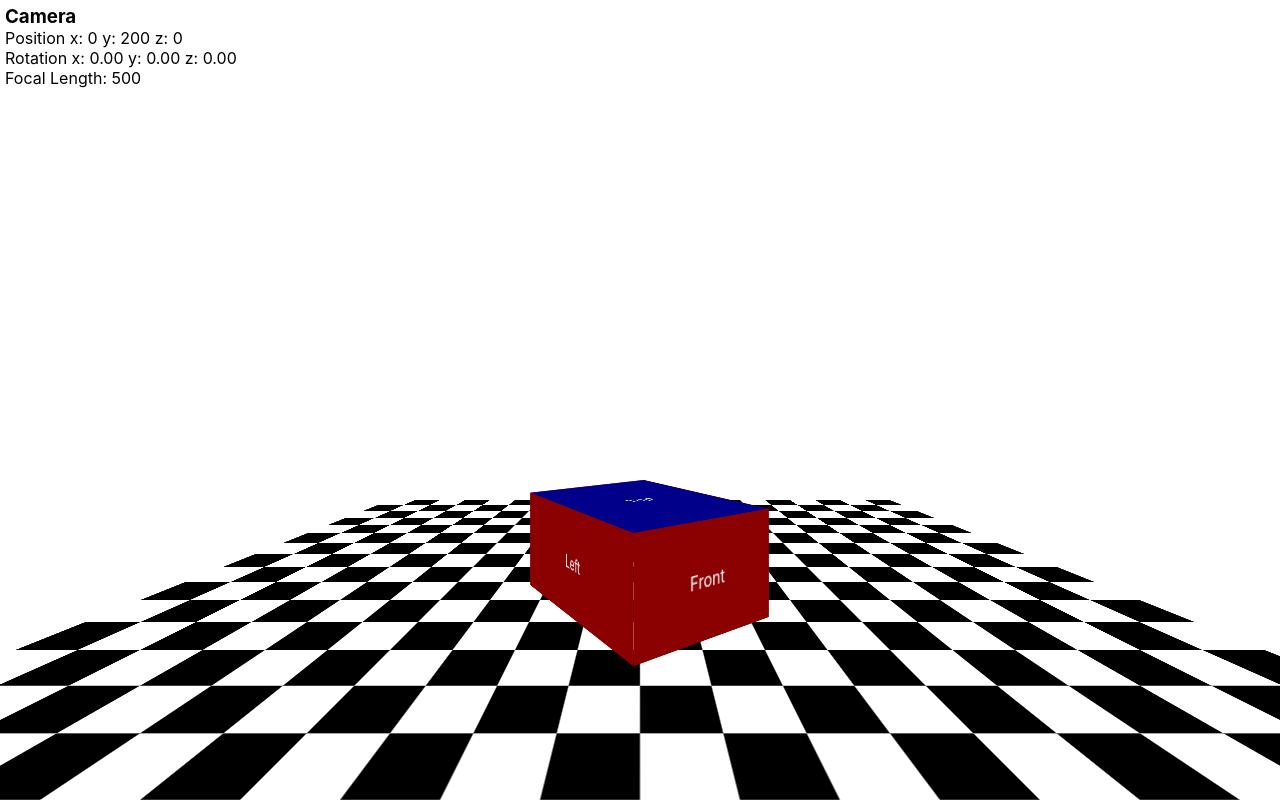
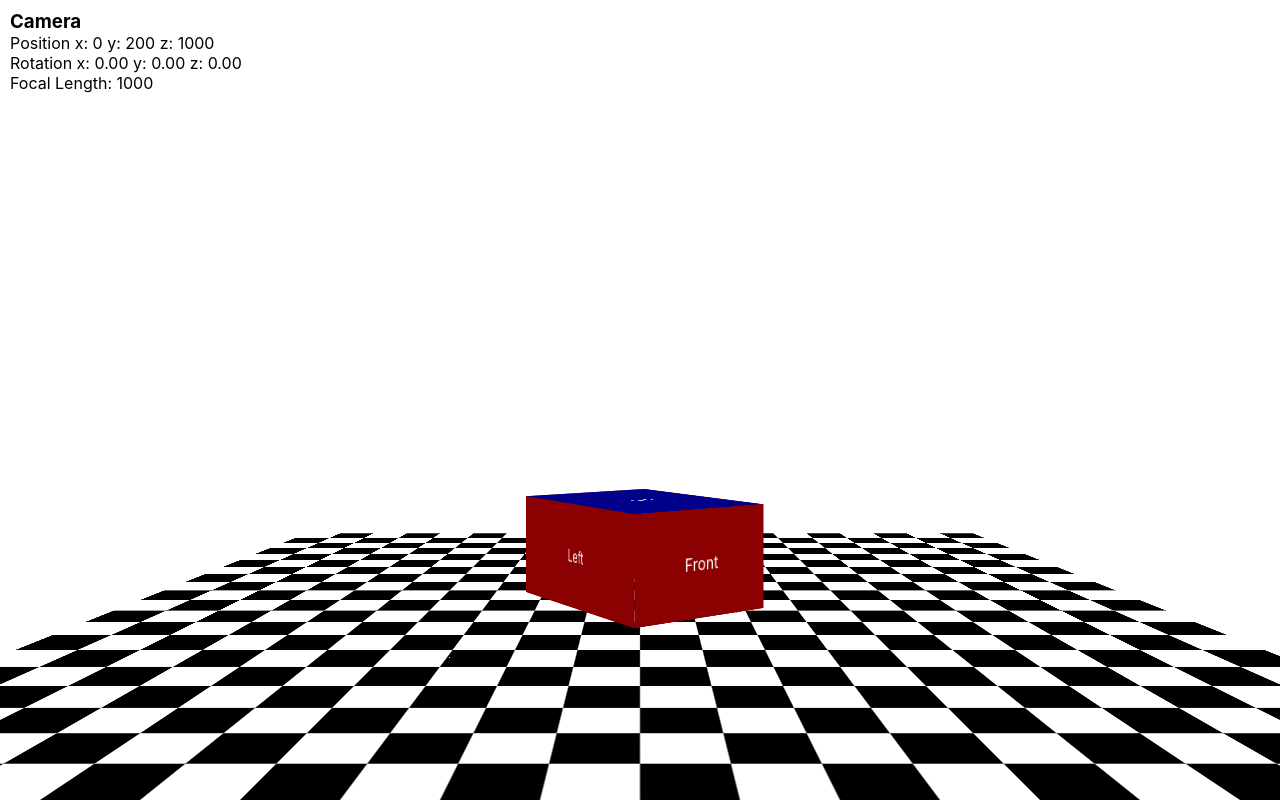
Before and after one commit to seanyoung247/react3d, a React (Create React App) app: page / in a window 1280 px wide. Built offline with nearby package versions, Linux system fonts and the light colour scheme.

Commit message:
feat: Adds initial viewport stylesheet

```diff
--- a/src/App.css
+++ b/src/App.css
@@ -17,6 +17,10 @@ html, body, #root {
 
 
 #cam-details {
+  position: relative;
+  z-index: 99;
+  background-color: white;
+  padding: 5px;
   display: flex;
   flex-direction: column;
   position: absolute;
--- a/src/App.js
+++ b/src/App.js
@@ -7,9 +7,9 @@ import './App.css';
 
 
 const camDefault = {
-  x: 0, y: 200, z: 0,
+  x: 0, y: 200, z: 1000,
   rX: 0, rY: 0, rZ: 0,
-  focalLength: 500
+  focalLength: 1000
 }
 
 
@@ -62,7 +62,7 @@ function App() {
         case 'KeyB':
           setCamera({
             ...camera,
-            x: 0, y: 200, z: 0
+            x: camDefault.x, y: camDefault.y, z: camDefault.z
           });
           break;
         // Look left right
@@ -106,7 +106,7 @@ function App() {
         case 'KeyV':
           setCamera({
             ...camera,
-            rX: 0, rY: 0, rZ: 0
+            rX: camDefault.rX, rY: camDefault.rY, rZ: camDefault.rZ
           });
           break;
         // Focal length
@@ -125,7 +125,7 @@ function App() {
         case 'KeyP':
           setCamera({
             ...camera,
-            focalLength: 500
+            focalLength: camDefault.focalLength
           });
           break;
       }
@@ -133,7 +133,6 @@ function App() {
     document.addEventListener('keydown', keypress);
     return () => document.removeEventListener('keydown', keypress);
   });
-
 
   return (
     <>
--- a/src/components/3d/view3d.js
+++ b/src/components/3d/view3d.js
@@ -1,11 +1,12 @@
 import React from 'react';
 
+import Styles from './view3d.module.css';
+
 const camDefault = {
-    x: 0, y: 0, z: 0,
+    x: 0, y: 200, z: 1000,
     rX: 0, rY: 0, rZ: 0,
-    focalLength: 500
+    focalLength: 1000
 }
-
 
 export default function View3D({camera = camDefault, children}) {
 
@@ -27,8 +28,13 @@ export default function View3D({camera = camDefault, children}) {
         position: "relative",
         width: "100%",
         height: "100%",
-        translate: `${-camera.x}px ${camera.y}px ${-camera.z}px`,
+        translate: `${-camera.x}px ${camera.y}px ${-camera.z + camera.focalLength}px`,
     }
+
+    // const viewport = {
+    //     "--focalLength": `${camera.focalLength}px`
+    // }
+
 
     return (
         <div style={viewport}>
--- /dev/null
+++ b/src/components/3d/view3d.module.css
@@ -0,0 +1,18 @@
+
+.viewport {
+    overflow:"hidden";
+    perspective: var(--focalLength, 500px);
+    width:"100%";
+    height:"100%";
+}
+
+.view-pane {
+    transform-style: "preserve-3d";
+    width: "100%";
+    height: "100%";
+}
+
+.scene {
+    transform-origin: center center var(--focalLength, 500px);
+    transform: rotateX(calc(var(--rotX) * 1rad)) rotateY(calc(var(--rotY, 0) * 1rad)) rotateZ(calc(var(--rotZ) * 1rad));
+}
```
